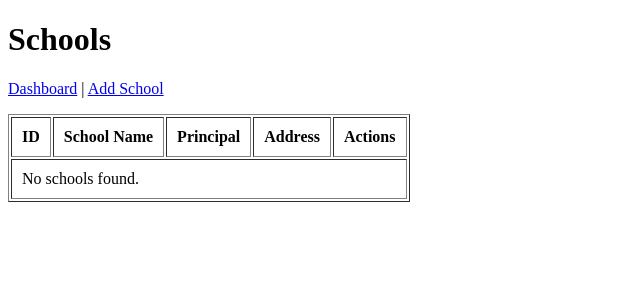
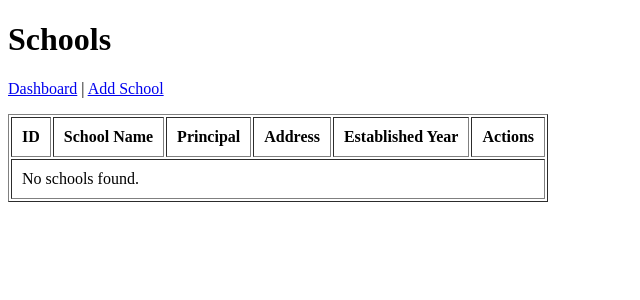
Before and after one commit to Riddhi8077/Django-Setup, a Django app: page /dashboard/schools/ in a window 1280 px wide. Shown: the top 300 px of the page, without its empty margins (0-640 px from the left). Run offline with Django 3.2, Linux system fonts and the light colour scheme; the visitor is signed in with stand-in values (Sample User, id 1); data that the repository does not hold is empty.

Commit message:
added established year section working in table

```diff
--- a/school/templates/school/schools/list.html
+++ b/school/templates/school/schools/list.html
@@ -21,6 +21,7 @@
         <th>School Name</th>
         <th>Principal</th>
         <th>Address</th>
+        <th>Established Year</th>
         <th>Actions</th>
     </tr>
 
@@ -35,6 +36,8 @@
         <td>{{ school.principal }}</td>
 
         <td>{{ school.address }}</td>
+
+        <td>{{ school.established_year }}</td>
 
         <td>
 
@@ -52,7 +55,7 @@
 
     <tr>
 
-        <td colspan="5">
+        <td colspan="6">
 
             No schools found.
 
```
